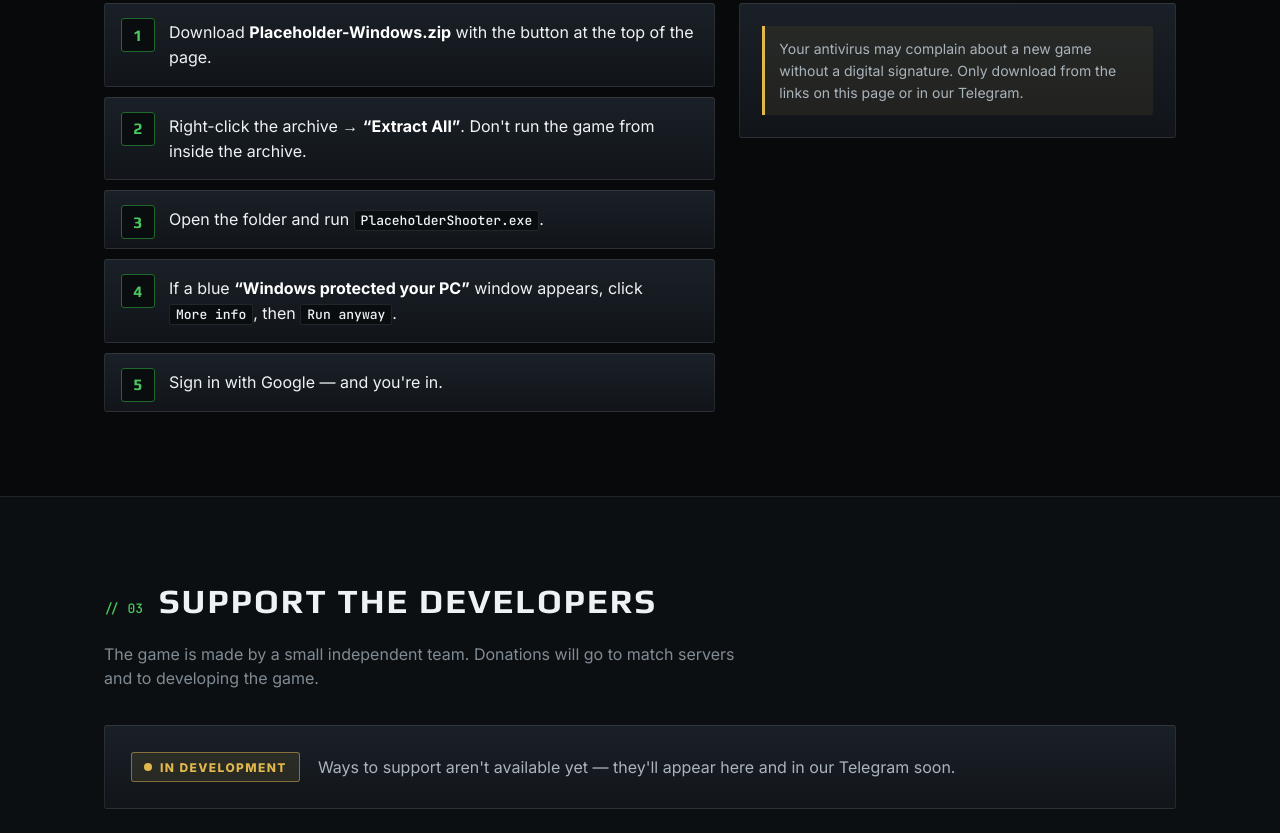
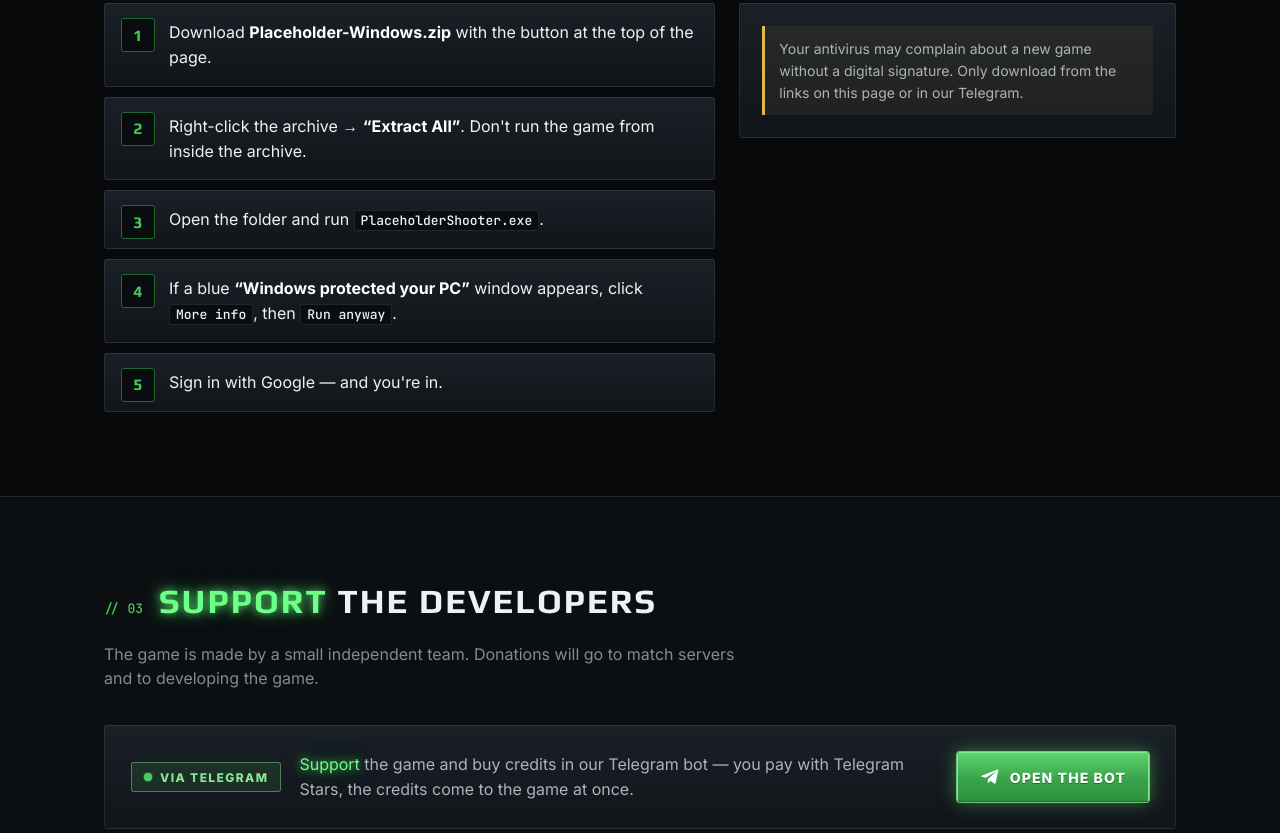
Before and after one commit to sprivolk/sprivolk.github.io, a plain HTML site: page index.html in a window 1280 px wide. Shown: the part 1964-2797 px from the top of the page. Drawn offline with Linux system fonts and the light colour scheme.

Commit message:
Сайт беты: «Поддержать» — ярко-зелёное свечение и ссылка на бота доната @placeholder_donate_bot

```diff
--- a/index.html
+++ b/index.html
@@ -136,6 +136,23 @@ section { padding:84px 0; }
 /* Support (payments not ready yet) */
 .soon { padding:26px; display:flex; gap:18px; align-items:center; flex-wrap:wrap; }
 .soon p { margin:0; flex:1; min-width:220px; color:var(--text-200); }
+/* «Поддержать»: bright green that glows and breathes, so players notice it (the author, 2026-11-21). */
+@keyframes supportGlow {
+  0%, 100% { text-shadow:0 0 6px rgba(92,255,120,.55), 0 0 14px rgba(76,201,94,.35); }
+  50% { text-shadow:0 0 10px rgba(92,255,120,.95), 0 0 24px rgba(76,201,94,.7), 0 0 40px rgba(76,201,94,.35); }
+}
+@keyframes supportPill {
+  0%, 100% { box-shadow:0 0 0 1px rgba(134,232,148,.55), 0 0 10px rgba(76,201,94,.35); }
+  50% { box-shadow:0 0 0 1px rgba(134,232,148,.95), 0 0 22px rgba(76,201,94,.75); }
+}
+.accent { color:#6dff86; animation:supportGlow 2.2s ease-in-out infinite; }
+.nav a.nav-accent { color:#6dff86; padding:6px 12px; border-radius:var(--radius); background:rgba(76,201,94,.12);
+  animation:supportGlow 2.2s ease-in-out infinite, supportPill 2.2s ease-in-out infinite; }
+.nav a.nav-accent:hover { color:#fff; background:rgba(76,201,94,.22); text-decoration:none; }
+#support .btn--primary { animation:supportPill 2.2s ease-in-out infinite; }
+@media (prefers-reduced-motion: reduce) {
+  .accent, .nav a.nav-accent, #support .btn--primary { animation:none; text-shadow:0 0 10px rgba(92,255,120,.8); }
+}
 .badge--wait { background:rgba(224,184,76,.1); border-color:rgba(224,184,76,.5); color:var(--warning-500); }
 .badge--wait .pulse { background:var(--warning-500); animation:none; }
 
@@ -211,7 +228,7 @@ footer .links { margin-left:auto; display:flex; gap:18px; flex-wrap:wrap; }
     <nav class="nav">
       <a href="#download" data-i18n="nav.download">Скачать</a>
       <a href="#install" data-i18n="nav.install">Установка</a>
-      <a href="#support" data-i18n="nav.support">Поддержать</a>
+      <a href="#support" class="nav-accent" data-i18n="nav.support">Поддержать</a>
       <a href="#faq" data-i18n="nav.faq">Вопросы</a>
     </nav>
     <div class="lang" role="group" aria-label="Language"><button data-lang="ru">RU</button><button data-lang="en">EN</button></div>
@@ -298,11 +315,12 @@ footer .links { margin-left:auto; display:flex; gap:18px; flex-wrap:wrap; }
 <!-- ===== Support ===== -->
 <section class="alt" id="support">
   <div class="wrap">
-    <div class="sec-head"><span class="tag">// 03</span><h2 data-i18n="h.support">Поддержать автора</h2>
+    <div class="sec-head"><span class="tag">// 03</span><h2 data-i18n="h.support"><span class="accent">Поддержать</span> автора</h2>
       <p data-i18n="support.lead">Игру делает маленькая независимая команда. Донаты пойдут на сервера для матчей и на развитие игры.</p></div>
     <div class="panel soon">
-      <span class="badge badge--wait"><span class="pulse"></span><span data-i18n="support.badge">В разработке</span></span>
-      <p data-i18n="support.text">Способы поддержки пока недоступны — скоро появятся здесь и в нашем Телеграме.</p>
+      <span class="badge"><span class="pulse"></span><span data-i18n="support.badge">Через Telegram</span></span>
+      <p data-i18n="support.text"><span class="accent">Поддержать</span> игру и купить кредиты можно в нашем Telegram-боте — оплата звёздами Telegram, кредиты сразу приходят в игру.</p>
+      <a class="btn btn--primary" data-link="bot" href="#"><svg><use href="#i-tg"/></svg><span data-i18n="support.bot">Открыть бота</span></a>
     </div>
   </div>
 </section>
@@ -355,6 +373,7 @@ const SITE = {
     windows:  "https://github.com/sprivolk/placeholder-shooter/releases/latest/download/Placeholder-Windows.zip",
     android:  "https://github.com/sprivolk/placeholder-shooter/releases/latest/download/Placeholder.apk",
     telegram: "https://t.me/placeholder_shooter",
+    bot:      "https://t.me/placeholder_donate_bot",
     privacy:  "privacy.html",
     terms:    "terms.html"
   },
@@ -374,7 +393,7 @@ const EN = {
   "soon": "Soon", "mb": "MB",
   "ios": "No iPhone version yet — follow the news in our Telegram.",
   "ver": "Version", "updated": "Updated", "howto": "How to install →",
-  "h.shots": "Screenshots", "h.install": "How to install", "h.support": "Support the developers", "h.faq": "FAQ",
+  "h.shots": "Screenshots", "h.install": "How to install", "h.support": "<span class=\"accent\">Support</span> the developers", "h.faq": "FAQ",
   "install.lead": "The game isn't in the stores yet, so your system will warn you about an “unknown app”. That's normal — here's what to tap, step by step.",
   "step1": "Download <b>Placeholder-Windows.zip</b> with the button at the top of the page.",
   "step2": "Right-click the archive → <b>“Extract All”</b>. Don't run the game from inside the archive.",
@@ -389,8 +408,9 @@ const EN = {
   "warn1": "Your antivirus may complain about a new game without a digital signature. Only download from the links on this page or in our Telegram.",
   "warn2": "On Xiaomi (MIUI / HyperOS) you may need to confirm the installation once more in a separate window.",
   "support.lead": "The game is made by a small independent team. Donations will go to match servers and to developing the game.",
-  "support.badge": "In development",
-  "support.text": "Ways to support aren't available yet — they'll appear here and in our Telegram soon.",
+  "support.badge": "Via Telegram",
+  "support.text": "<span class=\"accent\">Support</span> the game and buy credits in our Telegram bot — you pay with Telegram Stars, the credits come to the game at once.",
+  "support.bot": "Open the bot",
   "q1": "Is the game free?", "a1": "Yes. Downloading and playing is free.",
   "q2": "Will my progress carry over after the beta?",
   "a2": "Items with the yellow beta stamp stay with you forever. Everything else given out for the test may be reset before release.",
```
